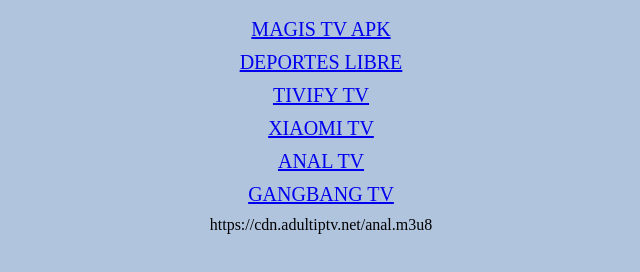
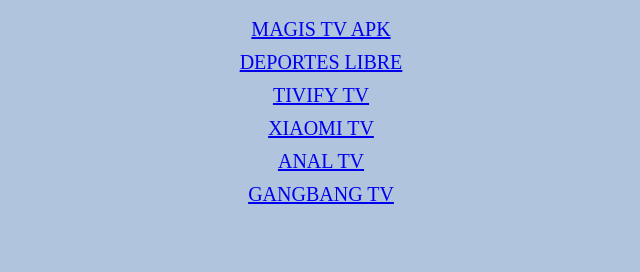
Before and after one commit to dj435/apk, a plain HTML site: page index.html in a window 1280 px wide. Shown: the part 48-320 px from the top of the page, without its empty margins (319-959 px from the left). Drawn offline with Linux system fonts and the light colour scheme.

Commit message:
Update index.html

```diff
--- a/index.html
+++ b/index.html
@@ -26,7 +26,5 @@ font-size: 20px;
 <a href="https://cdn.adultiptv.net/anal.m3u8">ANAL TV</a>
 <a href="http://live.adultiptv.net/gangbang.m3u8">GANGBANG TV</a>
 
-
-  https://cdn.adultiptv.net/anal.m3u8
 </body>
 </html>
```
